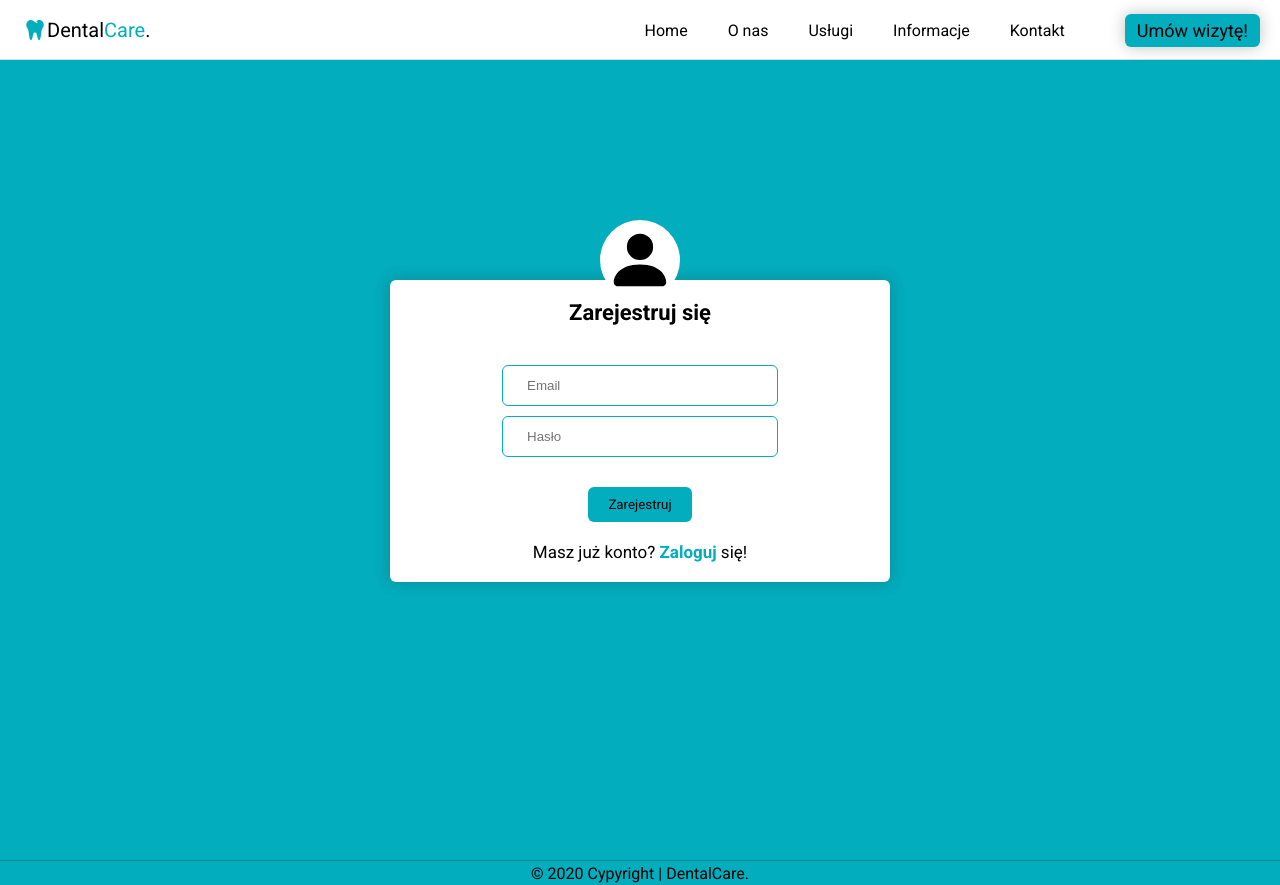
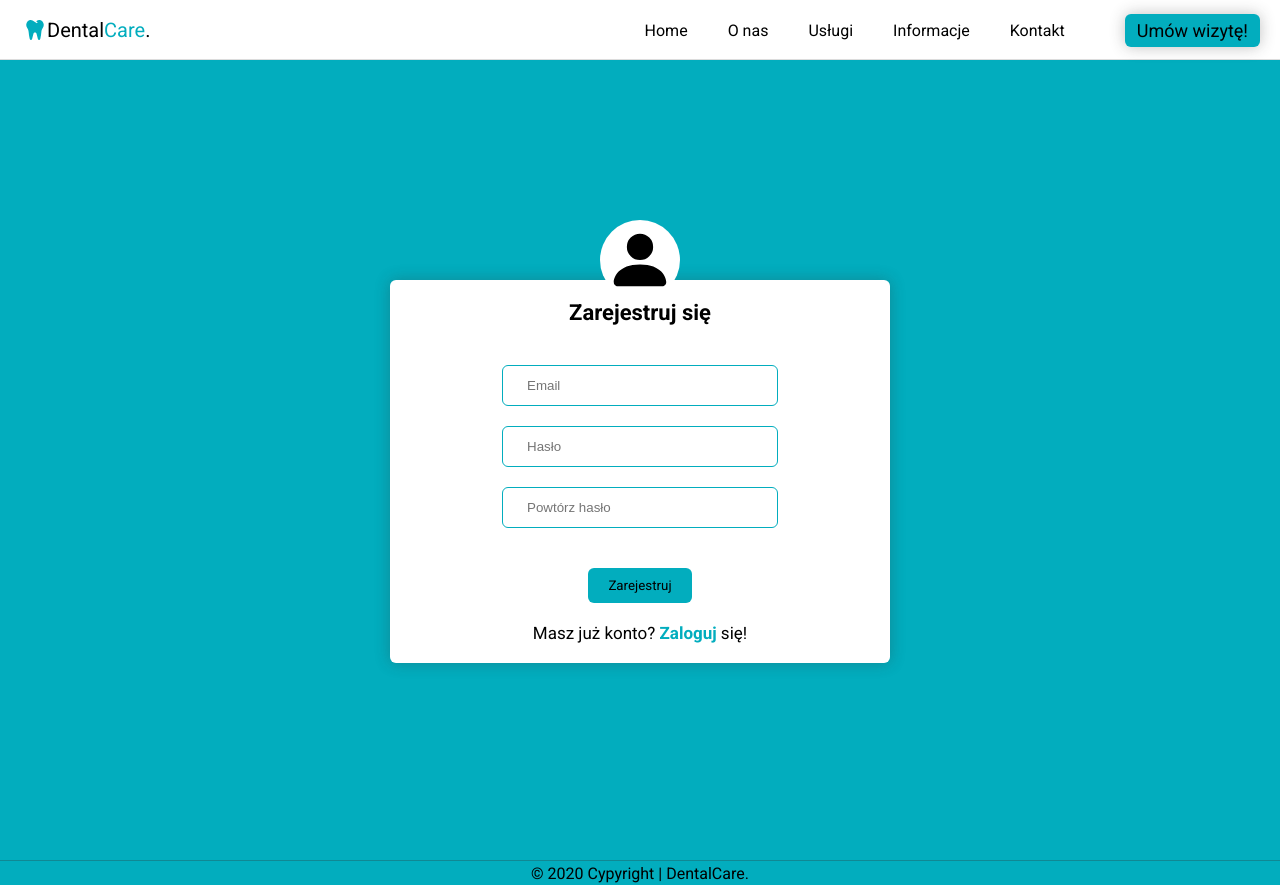
Before and after one commit to ThomasFront/dental-care, a React (Vite) app: page /register in a window 1280 px wide. Built offline with nearby package versions, Linux system fonts and the light colour scheme.

Commit message:
added validation to login page and register page

```diff
--- a/package.json
+++ b/package.json
@@ -9,6 +9,7 @@
     "preview": "vite preview"
   },
   "dependencies": {
+    "@hookform/resolvers": "^2.9.10",
     "@types/node": "^18.11.9",
     "@types/react-scroll": "^1.8.4",
     "@types/react-slick": "^0.23.10",
@@ -16,13 +17,15 @@
     "react": "^18.2.0",
     "react-countup": "^6.3.2",
     "react-dom": "^18.2.0",
+    "react-hook-form": "^7.39.1",
     "react-icons": "^4.6.0",
     "react-lazy-load": "^4.0.1",
     "react-router-dom": "^6.4.3",
     "react-scroll": "^1.8.8",
     "react-slick": "^0.29.0",
     "slick-carousel": "^1.8.1",
-    "styled-components": "^5.3.6"
+    "styled-components": "^5.3.6",
+    "yup": "^0.32.11"
   },
   "devDependencies": {
     "@types/react": "^18.0.22",
--- a/src/components/FormContainer/FormContainer.styles.ts
+++ b/src/components/FormContainer/FormContainer.styles.ts
@@ -1,6 +1,6 @@
 import styled from "styled-components";
 
-export const Container = styled.form`
+export const Container = styled.div`
   display: flex;
   justify-content: center;
   align-items: center;
@@ -13,6 +13,21 @@ export const Container = styled.form`
   max-width: 500px;
   width: 100%;
   background-color: #fff;
+
+  form {
+    display: flex;
+    justify-content: center;
+    align-items: center;
+    flex-direction: column;
+    width: 100%;
+
+    p {
+      color: crimson;
+      font-size: 12px;
+      margin-bottom: 10px;
+      text-align: center;
+    }
+  }
 
   h1 {
     margin-bottom: 40px;
--- a/src/pages/LoginPage/LoginPage.tsx
+++ b/src/pages/LoginPage/LoginPage.tsx
@@ -1,10 +1,31 @@
 import React from 'react'
+import { useForm, SubmitHandler } from 'react-hook-form'
 import { FormContainer } from '../../components/FormContainer'
 import { PageWrapper } from '../../components/PageWrapper'
 import { TextWrapper } from '../../components/TextWrapper'
 import { ContentWrapper, DecorativePerson, LinkItem, PersonIcon, Wrapper } from './LoginPage.styles'
+import * as yup from 'yup'
+import { yupResolver } from '@hookform/resolvers/yup'
+
+type Inputs = {
+  email: string,
+  password: string,
+};
+
+const schema = yup.object().shape({
+  email: yup.string().email('Wprowadź prawidłowy schemat email').required('Email jest wymagany'),
+  password: yup.string().required('Hasło jest wymagane').min(4, 'Hasło musi posiadać min. 4 znaki').max(20, 'Hasło może zawierać max. 20 znaków')
+})
 
 export const LoginPage = () => {
+  const { register, handleSubmit, formState: { errors } } = useForm<Inputs>({
+    resolver: yupResolver(schema)
+  });
+
+  const onSubmit: SubmitHandler<Inputs> = (data) => {
+    console.log(data)
+  }
+
   return (
     <Wrapper>
       <TextWrapper>
@@ -14,9 +35,21 @@ export const LoginPage = () => {
               <PersonIcon />
             </DecorativePerson>
             <h1>Zaloguj się</h1>
-            <input type="email" placeholder='Email' />
-            <input type="password" placeholder='Hasło' />
-            <button>Zaloguj</button>
+            <form onSubmit={handleSubmit(onSubmit)}>
+              <input
+                type="email"
+                placeholder='Email'
+                {...register("email")}
+              />
+              <p>{errors.email?.message}</p>
+              <input
+                type="password"
+                placeholder='Hasło'
+                {...register("password")}
+              />
+              <p>{errors.password?.message}</p>
+              <button type='submit'>Zaloguj</button>
+            </form>
             <ContentWrapper>
               <p>Nie masz konta? <LinkItem to="/register">Zarejestruj</LinkItem> się!</p>
             </ContentWrapper>
--- a/src/pages/RegisterPage/RegisterPage.tsx
+++ b/src/pages/RegisterPage/RegisterPage.tsx
@@ -3,8 +3,32 @@ import { FormContainer } from '../../components/FormContainer'
 import { PageWrapper } from '../../components/PageWrapper'
 import { TextWrapper } from '../../components/TextWrapper'
 import { ContentWrapper, DecorativePerson, LinkItem, PersonIcon, Wrapper } from './RegisterPage.styles'
+import { useForm, SubmitHandler } from "react-hook-form";
+import { yupResolver } from '@hookform/resolvers/yup'
+import * as yup from 'yup'
+
+type Inputs = {
+  email: string,
+  password: string,
+  confirmPassword: string
+};
 
 export const RegisterPage = () => {
+  const schema = yup.object().shape({
+    email: yup.string().email('Wprowadź prawidłowy schemat email').required('Email jest wymagany'),
+    password: yup.string().required('Hasło jest wymagane').min(4, 'Hasło musi się składać z min. 4 znaków').max(20, 'Hasło może zawierać max. 20 znaków'),
+    confirmPassword: yup.string().oneOf([yup.ref("password"), null], 'Hasła muszą być takie same').required('Powtórz hasło')
+  });
+
+  const { register, handleSubmit, formState: { errors } } = useForm<Inputs>({
+    resolver: yupResolver(schema)
+  });
+
+  const onSubmit: SubmitHandler<Inputs> = data => {
+    console.log(data)
+  }
+
+
   return (
     <Wrapper>
       <TextWrapper>
@@ -13,10 +37,28 @@ export const RegisterPage = () => {
             <DecorativePerson>
               <PersonIcon />
             </DecorativePerson>
-            <h1>Zarejestruj się</h1>
-            <input type="email" placeholder='Email' />
-            <input type="password" placeholder='Hasło' />
-            <button>Zarejestruj</button>
+            <form onSubmit={handleSubmit(onSubmit)}>
+              <h1>Zarejestruj się</h1>
+              <input
+                type="email"
+                placeholder='Email'
+                {...register("email")}
+              />
+              <p>{errors.email?.message}</p>
+              <input
+                type="password"
+                placeholder='Hasło'
+                {...register("password")}
+              />
+              <p>{errors.password?.message}</p>
+              <input
+                type="password"
+                placeholder='Powtórz hasło'
+                {...register("confirmPassword")}
+              />
+              <p>{errors.confirmPassword?.message}</p>
+              <button>Zarejestruj</button>
+            </form>
             <ContentWrapper>
               <p>Masz już konto? <LinkItem to="/login">Zaloguj</LinkItem> się!</p>
             </ContentWrapper>
```
Also changed, not shown: 1 other file (tests, documents, lock files or other folders).
